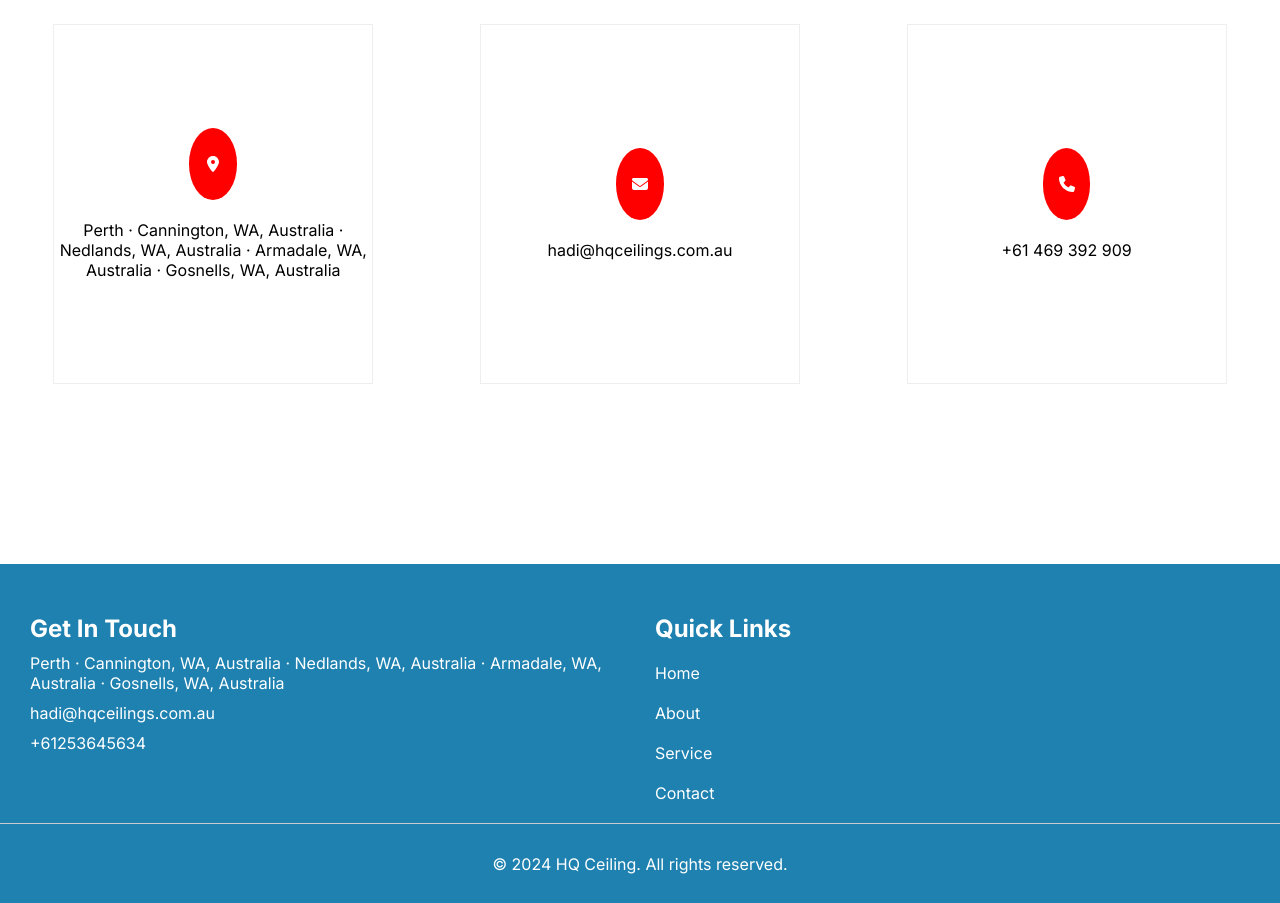
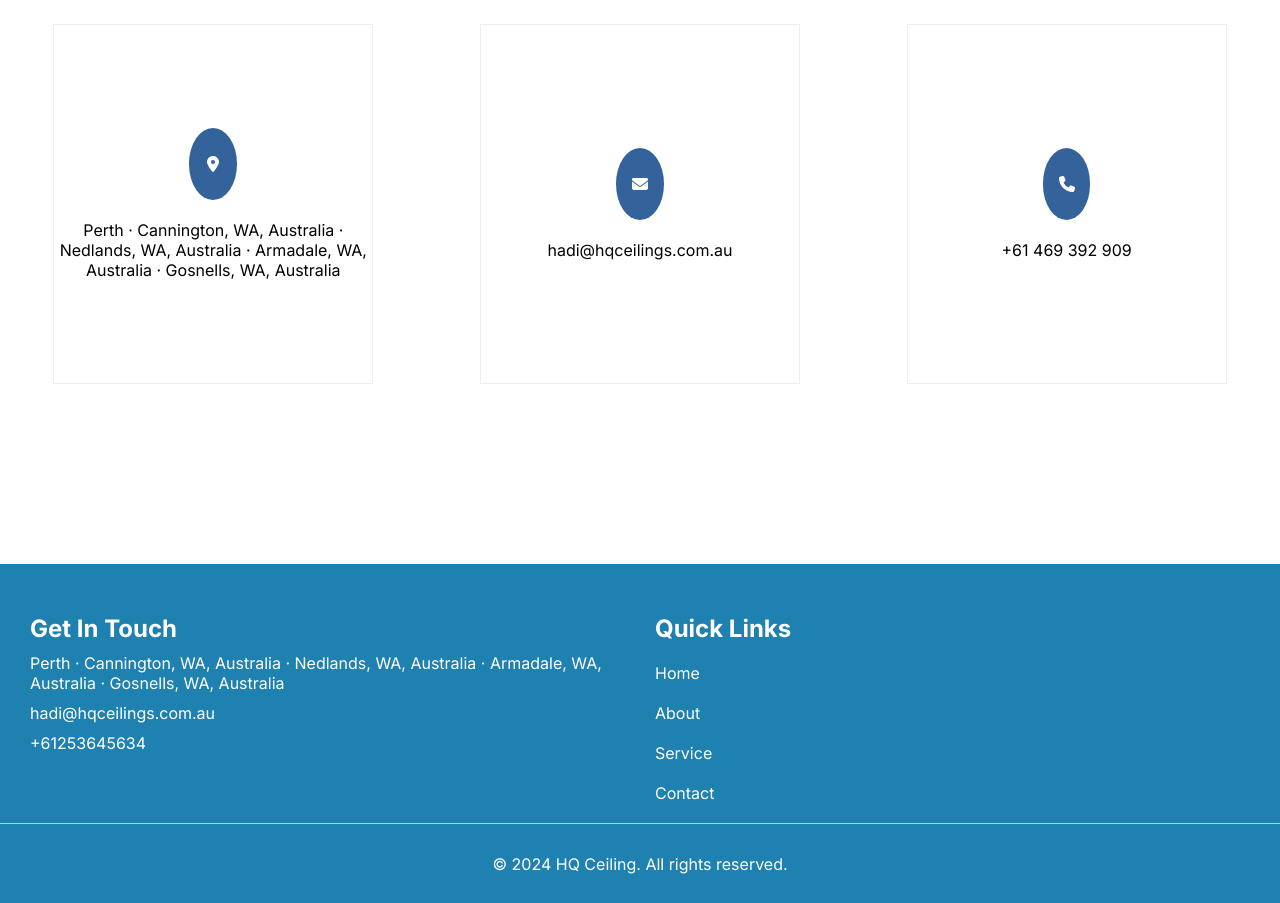
Before and after one commit to arifqasemi/hqceiling, a Next.js app: page /contact in a window 1280 px wide. Shown: the part 1220-2123 px from the top of the page. Built offline with nearby package versions, Linux system fonts and the light colour scheme.

Commit message:
contact color

```diff
--- a/components/contact.js
+++ b/components/contact.js
@@ -9,19 +9,19 @@ function Contact() {
   return (
     <div className='contact-content'>
       <div className='contact-detail'>
-        <div className='' style={{backgroundColor:'red',width:'15%',height:'20%',display:'flex',justifyContent:'center',alignItems:'center',borderRadius:'50%'}}>
+        <div className='' style={{backgroundColor:'#34639b',width:'15%',height:'20%',display:'flex',justifyContent:'center',alignItems:'center',borderRadius:'50%'}}>
         <FontAwesomeIcon icon={faLocationDot} style={{color:'white'}}/>
         </div>
         <p>Perth · Cannington, WA, Australia · Nedlands, WA, Australia · Armadale, WA, Australia · Gosnells, WA, Australia</p>
       </div>
       <div className='contact-detail'>
-        <div className='' style={{backgroundColor:'red',width:'15%',height:'20%',display:'flex',justifyContent:'center',alignItems:'center',borderRadius:'50%'}}>
+        <div className='' style={{backgroundColor:'#34639b',width:'15%',height:'20%',display:'flex',justifyContent:'center',alignItems:'center',borderRadius:'50%'}}>
         <FontAwesomeIcon icon={faEnvelope} style={{color:'white'}}/>
         </div>
         <a href='mailto:hadi@hqceilings.com.au'>hadi@hqceilings.com.au</a>
       </div>
       <div className='contact-detail'>
-        <div className='' style={{backgroundColor:'red',width:'15%',height:'20%',display:'flex',justifyContent:'center',alignItems:'center',borderRadius:'50%'}}>
+        <div className='' style={{backgroundColor:'#34639b',width:'15%',height:'20%',display:'flex',justifyContent:'center',alignItems:'center',borderRadius:'50%'}}>
         <FontAwesomeIcon icon={faPhone} style={{color:'white'}}/>
         </div>
         <p>+61 469 392 909</p>
```
